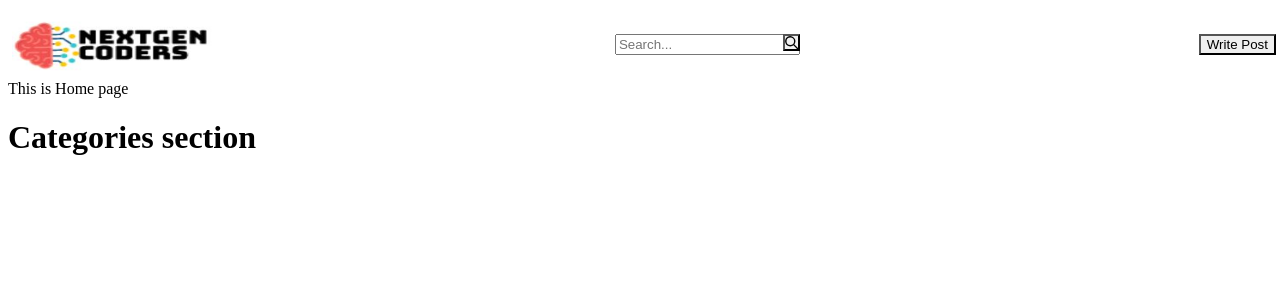
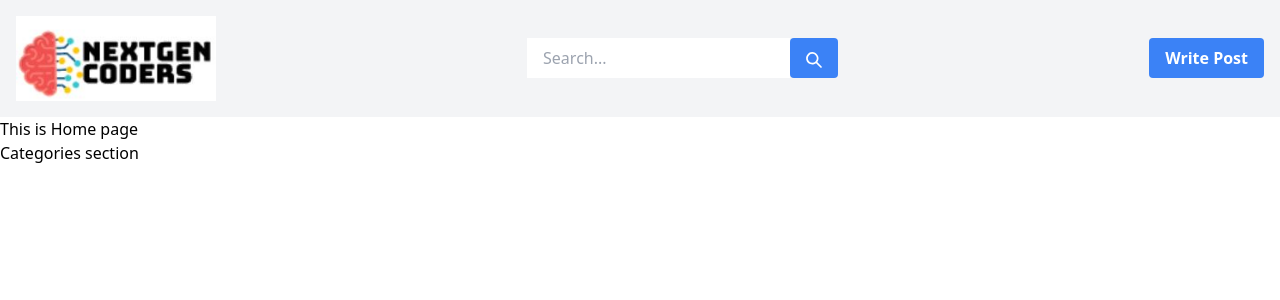
Before and after one commit to ortizlilian/next-gen-coders, a Next.js app: page / in a window 1280 px wide. Shown: the top 300 px of the page. Built offline with nearby package versions, Linux system fonts and the light colour scheme.

Commit message:
Added tailwind css to Navbar component and removed Chakra ui theme as it was contradicting with css

```diff
--- a/src/components/Categories.jsx
+++ b/src/components/Categories.jsx
@@ -1,4 +1,5 @@
 import React from 'react'
+
 
 const Categories = () => {
   return (
@@ -8,4 +9,4 @@ const Categories = () => {
   )
 }
 
-export default Categories
+export default Categories;
--- a/src/components/NavBar.jsx
+++ b/src/components/NavBar.jsx
@@ -1,5 +1,5 @@
 import { useState } from 'react';
-import {Box, Flex, Button, Input, InputGroup, InputRightElement, IconButton} from '@chakra-ui/react';
+// import {Box, Flex, Button, Input, InputGroup, InputRightElement, IconButton} from '@chakra-ui/react';
 import { SearchIcon } from '@chakra-ui/icons';
 import Image from 'next/image'
 
@@ -27,41 +27,44 @@ const NavBar = () => {
 
 
   return (
-    //Flex container having logo, search box and write post button
-    <Flex bg="gray.100" justify="space-between" align="center" p="4" w="100%" as='nav' wrap='wrap'>
-      <Box pr={4}>
-        <Image
-          src="/logo.JPG"
-          alt="logo"
-          width={200}
-          height={60}
+    <nav className="bg-gray-100 flex justify-between items-center p-4 w-full flex-wrap">
+    <div className="pr-4">
+      <Image src="/logo.JPG" alt="logo" width={200} height={60} />
+    </div>
+    <div className="flex items-center">
+      <div className="flex">
+        <input
+          type="text"
+          className="w-full px-4"
+          placeholder="Search..."
+          value={searchQuery}
+          onChange={handleInputChange}
         />
-      </Box>
-      <Box display="flex" alignItems="center">
-        <InputGroup size="lg">
-          <InputRightElement pointerEvents="none">
-            <IconButton aria-label="search database" icon={<SearchIcon />} onClick={handleSearch}/>
+        <button
+          className="bg-blue-500 hover:bg-blue-700 text-white font-bold py-2 px-4 rounded focus:outline-none"
+          onClick={handleSearch}
+        >
+          <SearchIcon />
+        </button>
+      </div>
+    </div>
+    <div className="flex-0 pl-0 md:pl-4">
+      <button className="bg-blue-500 hover:bg-blue-700 text-white font-bold py-2 px-4 rounded focus:outline-none" onClick={handleWritePostClick}>
+        Write Post
+      </button>
+    </div>
+  </nav>
 
-          </InputRightElement>
 
-          <Input placeholder="Search..." value={searchQuery} onChange={handleInputChange} />
+      // {/* {showPostForm && (
+      //   // Conditionally render the form when showPostForm is true
+      //   // Replace this with the actual form component
+      //   <Box mt={4} p={4} bg="white">
+      //     <Input placeholder="Post Title" />
+      //     <Input placeholder="Post Body" mt={2} />
+      //     <Button mt={2}>Submit</Button>
+      //   </Box>)} */}
 
-        </InputGroup>
-
-      </Box>
-
-      <Box  flex="0 0 auto" pl={[0,4]}>
-        <Button onClick={handleWritePostClick}>Write Post</Button>
-      </Box>
-      {/* {showPostForm && (
-        // Conditionally render the form when showPostForm is true
-        // Replace this with the actual form component
-        <Box mt={4} p={4} bg="white">
-          <Input placeholder="Post Title" />
-          <Input placeholder="Post Body" mt={2} />
-          <Button mt={2}>Submit</Button>
-        </Box>)} */}
-    </Flex>
 
 
   );
--- a/src/pages/_app.js
+++ b/src/pages/_app.js
@@ -1,4 +1,4 @@
-// import '@/styles/globals.css'
+import '@/styles/globals.css'
 
 import NavBar from "@/components/NavBar";
 
--- a/tailwind.config.js
+++ b/tailwind.config.js
@@ -1,6 +1,11 @@
-/** @type {import('tailwindcss').Config} */
+// /** @type {import('tailwindcss').Config} */
 module.exports = {
   content: [
+    "./app/**/*.{js,ts,jsx,tsx}",
+    "./pages/**/*.{js,ts,jsx,tsx}",
+    "./components/**/*.{js,ts,jsx,tsx}",
+
+    // Or if using `src` directory:
     "./src/**/*.{js,ts,jsx,tsx}",
   ],
   theme: {
```
